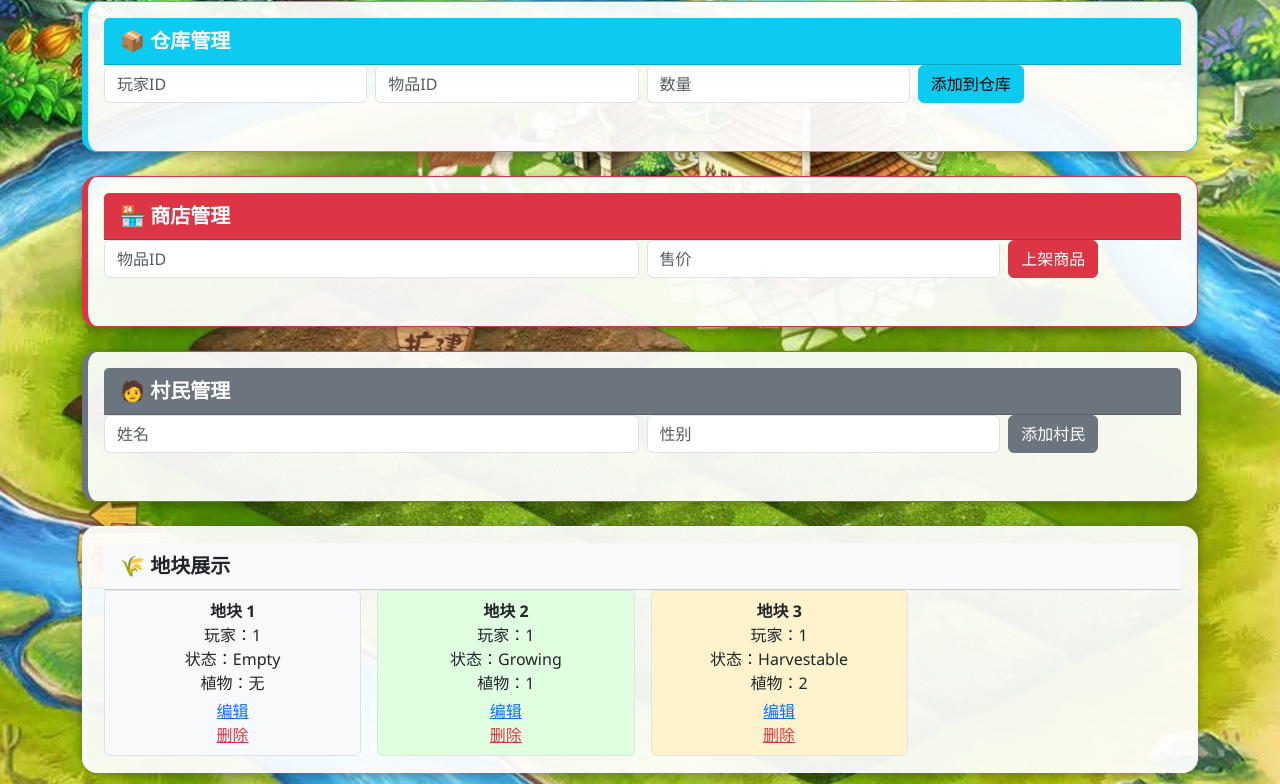
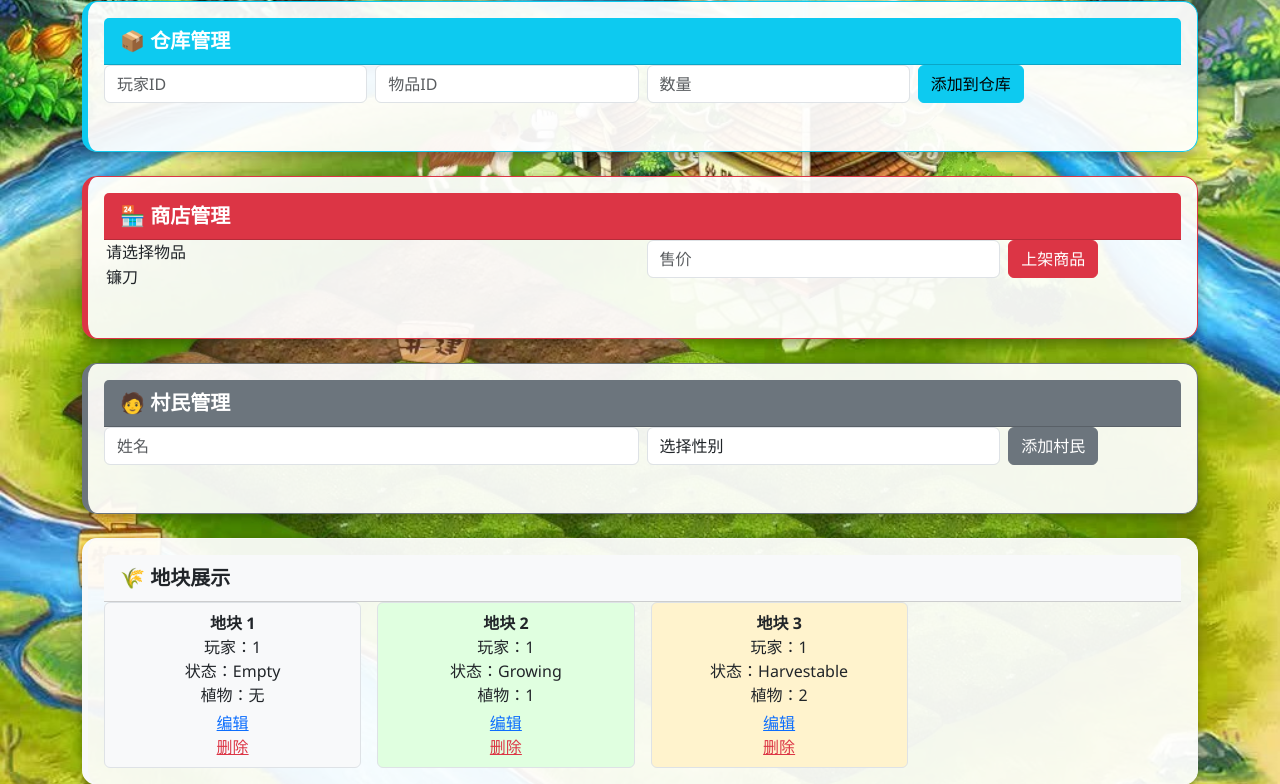
Before and after one commit to jiajia-li66/farm_game_web, a Flask app: page / in a window 1280 px wide. Shown: the part 1094-1878 px from the top of the page. Run offline with Flask 3, Linux system fonts and the light colour scheme; data comes from the database, SQL or seed files in the repository; data that the repository does not hold is empty.

Commit message:
Update index.html

```diff
--- a/templates/index.html
+++ b/templates/index.html
@@ -166,11 +166,22 @@
     <!-- 商店模块 -->
     <div class="card mb-4 p-3 border-danger">
         <div class="card-header bg-danger text-white">🏪 商店管理</div>
-        <form id="shop-form" class="row g-2">
-            <div class="col-md-6"><input class="form-control" name="item_id" placeholder="物品ID" required></div>
-            <div class="col-md-4"><input class="form-control" name="sell_price" placeholder="售价" required></div>
-            <div class="col-md-2"><button class="btn btn-danger" type="submit">上架商品</button></div>
+        <form id="shop-form" class="row g-2" method="POST" action="/add_shopitem">
+          <div class="col-md-6">
+            <option value="">请选择物品</option>
+              {% for item in items %}
+                <option value="{{ item.ItemID }}">{{ item.ItemName }}</option>
+              {% endfor %}
+            </select>
+           </div>
+          <div class="col-md-4">
+            <input class="form-control" name="sell_price" placeholder="售价" required>
+          </div>
+          <div class="col-md-2">
+            <button class="btn btn-danger" type="submit">上架商品</button>
+          </div>
         </form>
+
         <ul class="mt-3">
             {% for s in shop_items %}
             <li>物品{{ s.ItemID }}：售价 {{ s.SellPrice }} 金币
@@ -184,10 +195,20 @@
     <!-- 村民模块 -->
     <div class="card mb-4 p-3 border-secondary">
         <div class="card-header bg-secondary text-white">🧑 村民管理</div>
-        <form id="villager-form" class="row g-2">
-            <div class="col-md-6"><input class="form-control" name="name" placeholder="姓名" required></div>
-            <div class="col-md-4"><input class="form-control" name="gender" placeholder="性别" required></div>
-            <div class="col-md-2"><button class="btn btn-secondary" type="submit">添加村民</button></div>
+        <form id="villager-form" class="row g-2" method="POST" action="/add_villager">
+          <div class="col-md-6">
+            <input class="form-control" name="name" placeholder="姓名" required>
+          </div>
+          <div class="col-md-4">
+            <select class="form-control" name="gender" required>
+              <option value="">选择性别</option>
+              <option value="男">男</option>
+              <option value="女">女</option>
+            </select>
+          </div>
+          <div class="col-md-2">
+            <button class="btn btn-secondary" type="submit">添加村民</button>
+          </div>
         </form>
         <ul class="mt-3">
             {% for v in villagers %}
```
